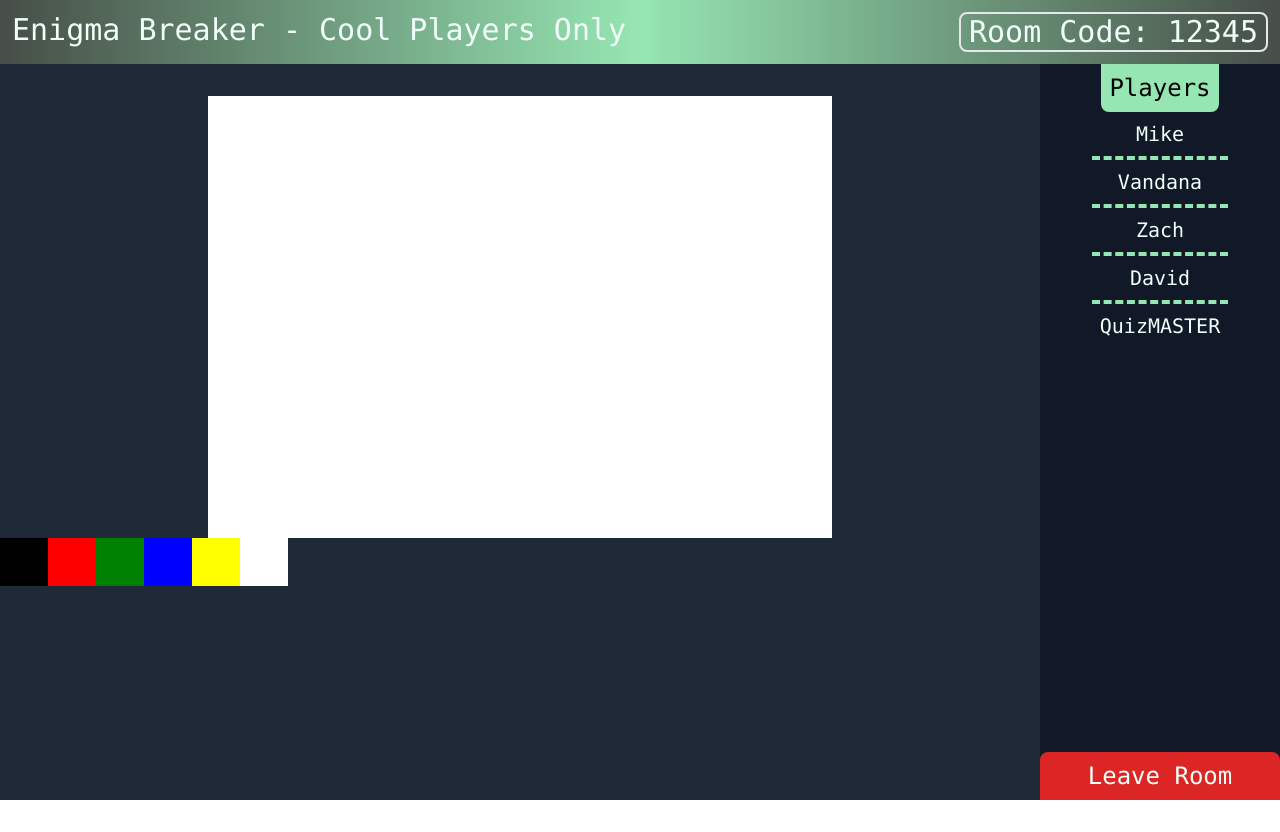
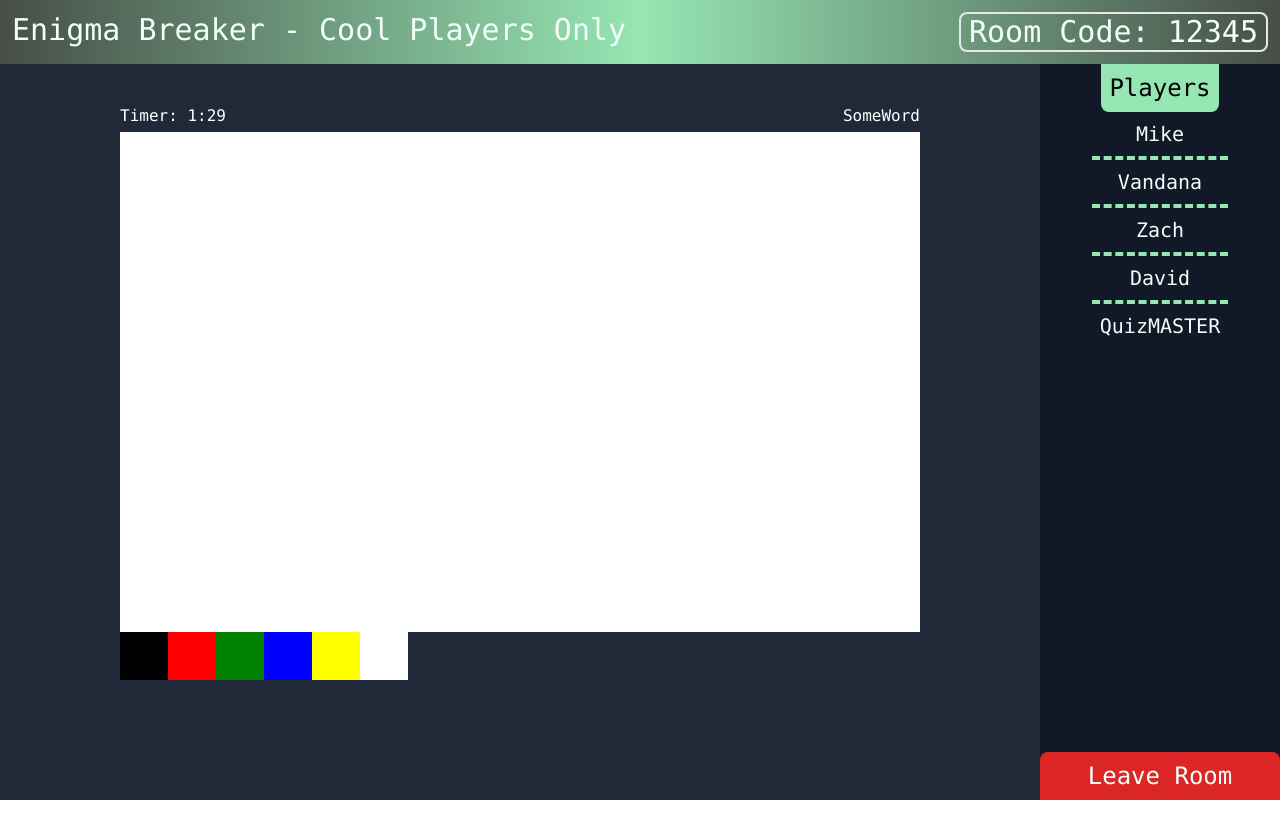
Before and after one commit to PlaThyme/PlaThyme, a React (Create React App) app in the folder client/: page / in a window 1280 px wide. After the commit the page ends 800 px from the top, so only its background shows below. Built offline with nearby package versions, Linux system fonts and the light colour scheme; no server answers.

Commit message:
added grid system to the GameRoom Game area

```diff
--- a/client/src/App.js
+++ b/client/src/App.js
@@ -43,7 +43,7 @@ function App() {
     <div className="App font-mono bg-thyme-darkest">
       {/* <SelectGame handleSelectedGame={handleSelectedGame} listofGames={listofGames} /> */}
       <GameRoom gameInfo={gameInfo} playerInfo={playerInfo}>
-        <DrawingBoard />
+        <DrawingBoard currentWord={"SomeWord"} />
       </GameRoom>
     </div>
   );
--- a/client/src/Games/DrawTheWord/DrawingBoard.jsx
+++ b/client/src/Games/DrawTheWord/DrawingBoard.jsx
@@ -2,7 +2,7 @@ import React, { useState, useEffect, useRef } from "react";
 import io from "socket.io-client";
 import "./DrawingBoardStyles.css";
 
-export default function DrawingBoard() {
+export default function DrawingBoard(props) {
   const [timeoutValue, setTimeoutValue] = useState(undefined);
   const socket = io.connect("http://localhost:3001");
   const colorsRef = useRef(null);
@@ -92,11 +92,17 @@ export default function DrawingBoard() {
   }, []);
 
   return (
-    <div className="container">
-      <div className="board-container sketch mt-8" id="sketch">
+    <div className="grid-container mt-10">
+      <div className="grid-item item-1 text-white">
+        <p>Timer: 1:29</p>
+      </div>
+      <div className="grid-item item-2 text-white">
+        <p>{props.currentWord}</p>
+      </div>
+      <div className="board-container sketch grid-item item-3" id="sketch">
         <canvas id="board" className="board" />
       </div>
-      <div ref={colorsRef} className="colors">
+      <div ref={colorsRef} className="colors grid-item item-4">
         <div className="color black" />
         <div className="color red" />
         <div className="color green" />
--- a/client/src/Games/DrawTheWord/DrawingBoardStyles.css
+++ b/client/src/Games/DrawTheWord/DrawingBoardStyles.css
@@ -8,21 +8,23 @@
 }
 
 .board-container{
-  width: 60%;
-  height: 60%;
+  /* width: 60%;
+  height: 60%; */
   margin: auto;
   margin-top: 1%;
   background: white;
 }
 
-.board{
-  width: 100%;
-  height: 100%;
+canvas#board.board{
+  /* width: 100%;
+  height: 100%; */
+  width: 800px;
+  height: 500px;
 }
 
 .sketch{
-  width: 60%;
-  height: 60%;
+  /* width: 60%;
+  height: 60%; */
 }
 
 .color {
@@ -37,3 +39,20 @@
 .color.blue { background-color: blue; }
 .color.yellow { background-color: yellow; }
 .color.white { background-color: white; }
+
+.grid-container{
+  display: grid;
+  width: 800px;
+  margin: auto;
+  grid-template-columns: repeat(2, 1fr);
+  grid-template-rows: 20px auto auto;
+}
+div.grid-item.item-3{
+  grid-column: 1 / 3;
+}
+.item-4{
+  grid-column: 1 / 3;
+}
+.item-2{
+  text-align: right;
+}
```
